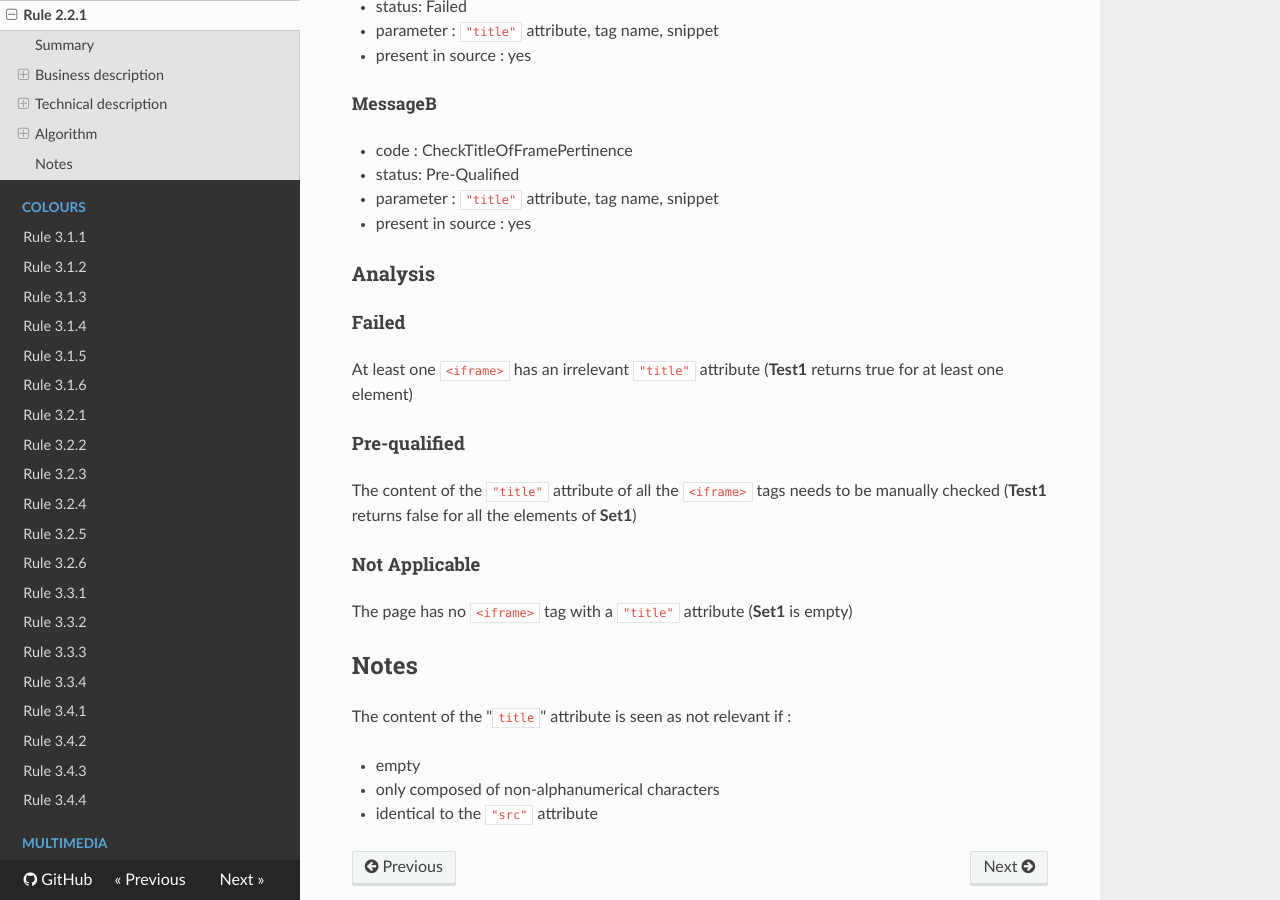
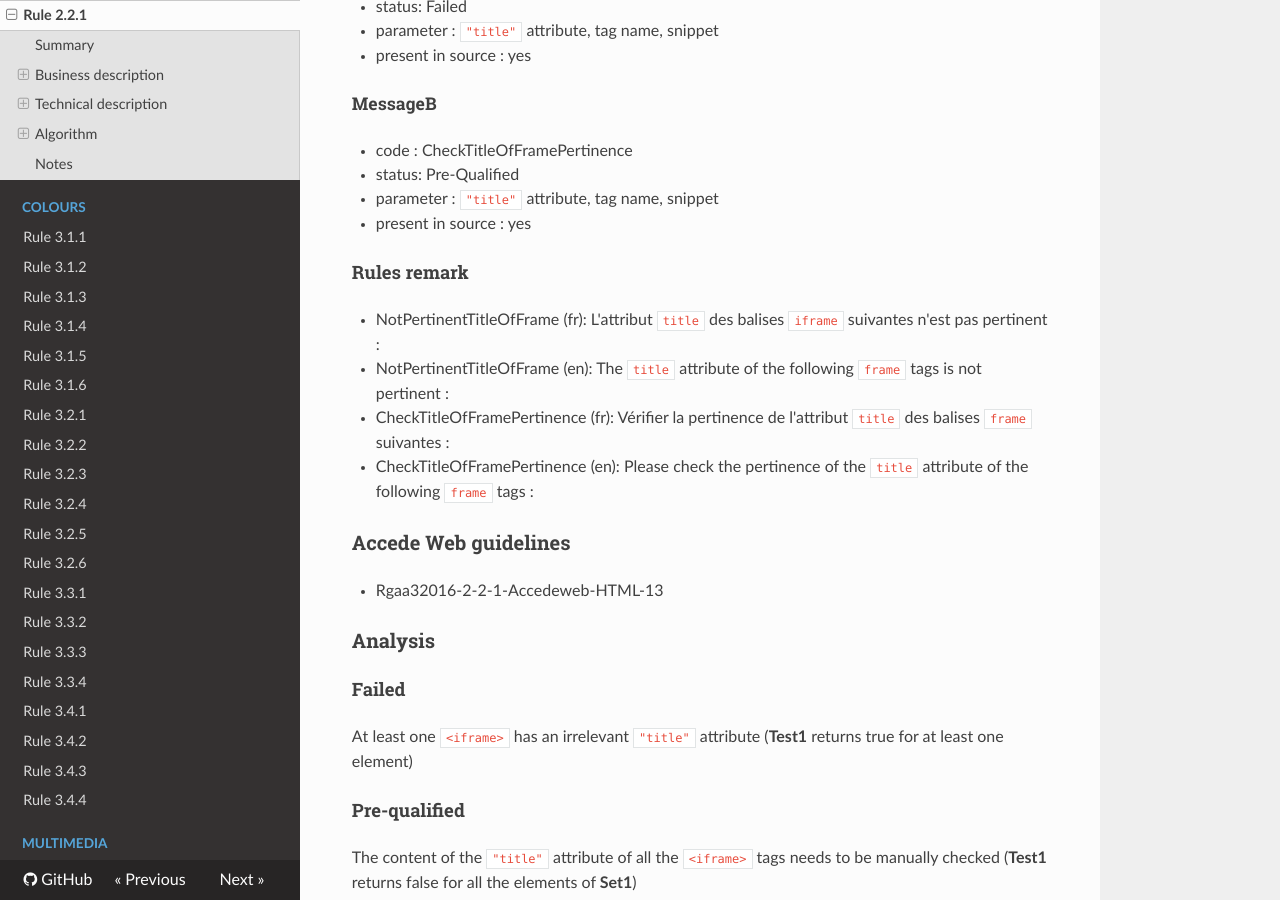
Before and after one commit to Tanaguru/RGAA3-2016, an MkDocs documentation site: the page built from docs/Rule-2-2-1.md, in a window 1280 px wide and 900 px high, scrolled down 1536 px. Built offline with MkDocs 1.6.1, drawn with Linux system fonts in a browser that asks for light colours; nearby versions of some CDN libraries; old or Windows-style settings are respelled for this version of MkDocs.

Commit message:
Update tests 2.2.1

```diff
--- a/docs/Rule-2-2-1.md
+++ b/docs/Rule-2-2-1.md
@@ -8,15 +8,15 @@ This test consists in checking the relevancy of the `"title"` attribute for each
 
 ### Criterion
 
-[2.2](http://references.modernisation.gouv.fr/referentiel-technique-0#crit-2-2)
+[2.2](http://references.modernisation.gouv.fr/rgaa/criteres.html#crit-2-2)
 
 ### Test
 
-[2.2.1](http://references.modernisation.gouv.fr/referentiel-technique-0#test-2-2-1)
+[2.2.1](http://references.modernisation.gouv.fr/rgaa/criteres.html#test-2-2-1)
 
 ### Description
 
-Pour chaque <a href="http://references.modernisation.gouv.fr/referentiel-technique-0#mCadreEnLigne">cadre en ligne</a> (balise `iframe`) ayant un attribut `title`, le contenu de cet attribut est-il pertinent ?
+Pour chaque <a href="http://references.modernisation.gouv.fr/rgaa/glossaire.html#cadre-en-ligne">cadre en ligne</a> (balise `iframe`) ayant un attribut `title`, le contenu de cet attribut est-il pertinent ?
 
 ### Level
 
@@ -64,6 +64,18 @@ For each occurrence of false-result of **Test1**, raise a MessageB
 -   parameter : `"title"` attribute, tag name, snippet
 -   present in source : yes
 
+#### Rules remark
+
+ * NotPertinentTitleOfFrame (fr): L&#39;attribut <code>title</code> des balises <code>iframe</code> suivantes n&#39;est pas pertinent :
+ * NotPertinentTitleOfFrame (en): The <code>title</code> attribute of the following <code>frame</code> tags is not pertinent :
+
+ * CheckTitleOfFramePertinence (fr): V&eacute;rifier la pertinence de l&#39;attribut <code>title</code> des balises <code>frame</code> suivantes :
+ * CheckTitleOfFramePertinence (en): Please check the pertinence of the <code>title</code> attribute of the following <code>frame</code> tags :
+
+### Accede Web guidelines
+
+ * Rgaa32016-2-2-1-Accedeweb-HTML-13
+
 ### Analysis
 
 #### Failed
```
Also changed, not shown: 1 other file.
